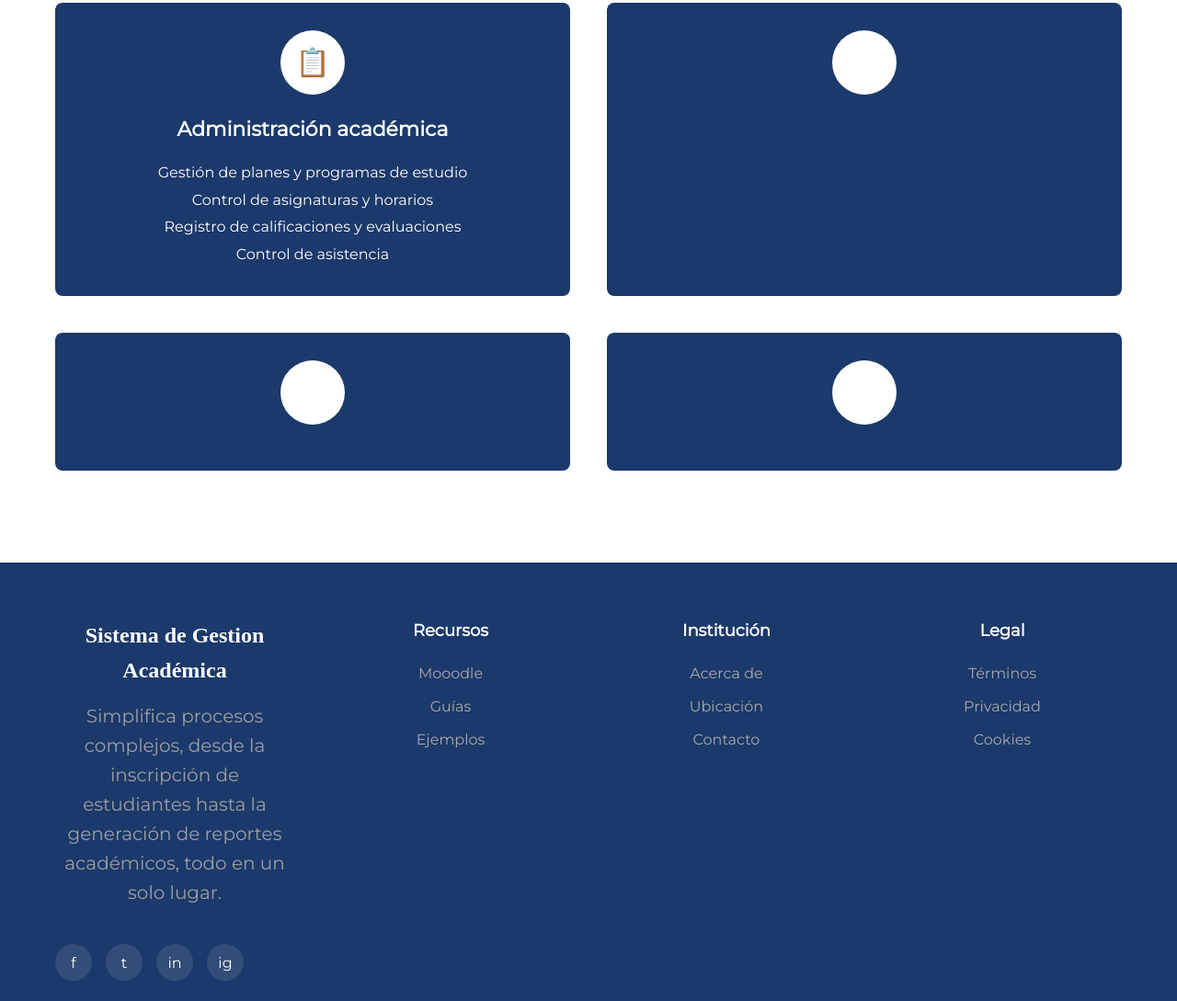
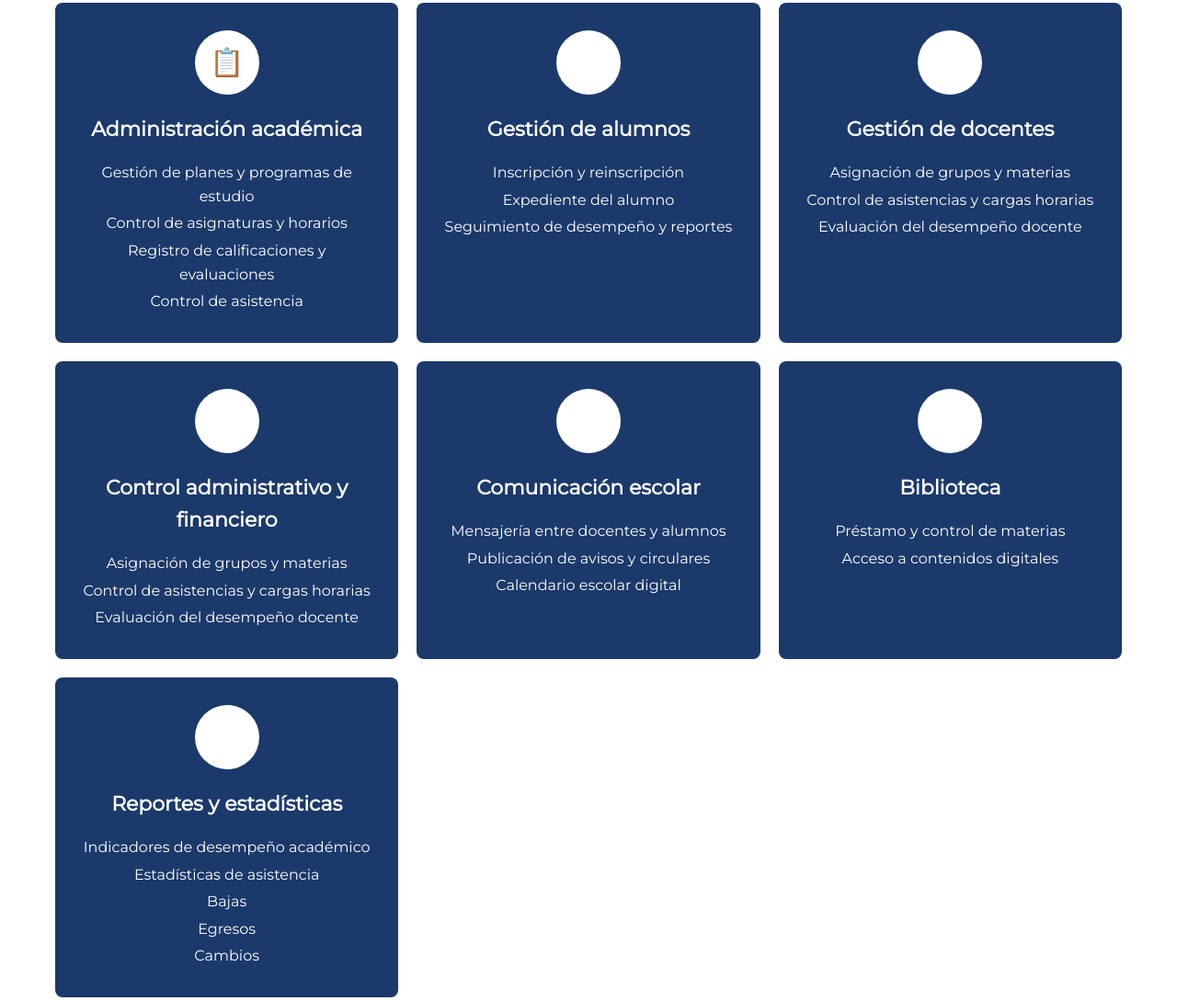
Before and after one commit to Andrijo/SistemaIntegral, a plain HTML site: page index.html in a window 1280 px wide. Shown: the part 754-1843 px from the top of the page at 92% size. Drawn offline with Linux system fonts and the light colour scheme; a web font is replaced by a local one.

Commit message:
Añadí descripción de los demás módulos

```diff
--- a/index.html
+++ b/index.html
@@ -72,17 +72,63 @@
 
           <div class="feature-card">
             <div class="feature-icon"></div>
-            <h3></h3>
+            <h3>Gestión de alumnos</h3>
+            <ul>
+              <li>Inscripción y reinscripción</li>
+              <li>Expediente del alumno</li>
+              <li>Seguimiento de desempeño y reportes</li>
+            </ul>
           </div>
 
           <div class="feature-card">
             <div class="feature-icon"></div>
-            <h3></h3>
+            <h3>Gestión de docentes</h3>
+            <ul>
+              <li>Asignación de grupos y materias</li>
+              <li>Control de asistencias y cargas horarias</li>
+              <li>Evaluación del desempeño docente</li>
+            </ul>
           </div>
 
           <div class="feature-card">
             <div class="feature-icon"></div>
-            <h3></h3>
+            <h3>Control administrativo y financiero</h3>
+            <ul>
+              <li>Asignación de grupos y materias</li>
+              <li>Control de asistencias y cargas horarias</li>
+              <li>Evaluación del desempeño docente</li>
+            </ul>
+          </div>
+
+          <div class="feature-card">
+            <div class="feature-icon"></div>
+            <h3>Comunicación escolar</h3>
+            <ul>
+              <li>Mensajería entre docentes y alumnos</li>
+              <li>Publicación de avisos y circulares</li>
+              <li>Calendario escolar digital</li>
+            </ul>
+          </div>
+
+          <div class="feature-card">
+            <div class="feature-icon"></div>
+            <h3>Biblioteca</h3>
+            <ul>
+              <li>Préstamo y control de materias</li>
+              <li>Acceso a contenidos digitales</li>
+            </ul>
+          </div>
+
+          <div class="feature-card">
+            <div class="feature-icon"></div>
+            <h3>Reportes y estadísticas</h3>
+            <ul>
+              <li>Indicadores de desempeño académico</li>
+              <li>Estadísticas de asistencia</li>
+              <li>Bajas</li>
+              <li>Egresos</li>
+              <li>Cambios</li>
+            </ul>
           </div>
         </div>
       </div>
--- a/styles/styles.css
+++ b/styles/styles.css
@@ -103,16 +103,12 @@ header {
 }
 
 .btn:hover {
-  opacity: 0.8;
+  opacity: 0.9;
 }
 
 .btn-outline {
   border: 1px solid var(--white-color);
   color: var(--primary-color);
-}
-
-.btn-success {
-  background-color: var(--pantone);
 }
 
 /* Hero Section */
@@ -188,8 +184,8 @@ header {
 
 .features-grid {
   display: grid;
-  grid-template-columns: repeat(auto-fit, minmax(400px, 1fr));
-  gap: 40px;
+  grid-template-columns: repeat(auto-fit, minmax(350px, 1fr));
+  gap: 20px;
 }
 
 .feature-card {
```
